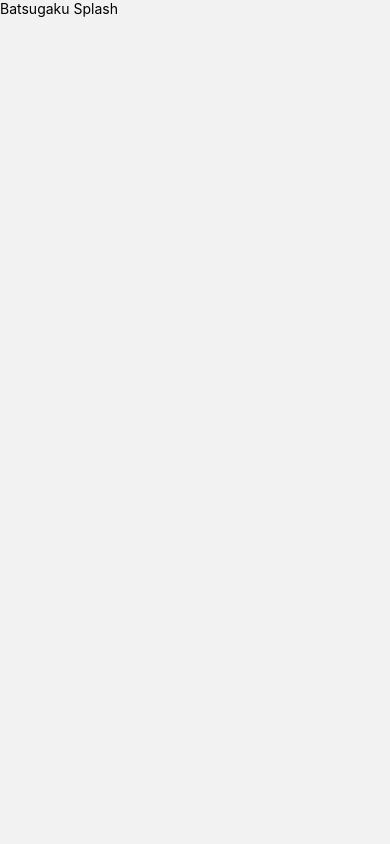
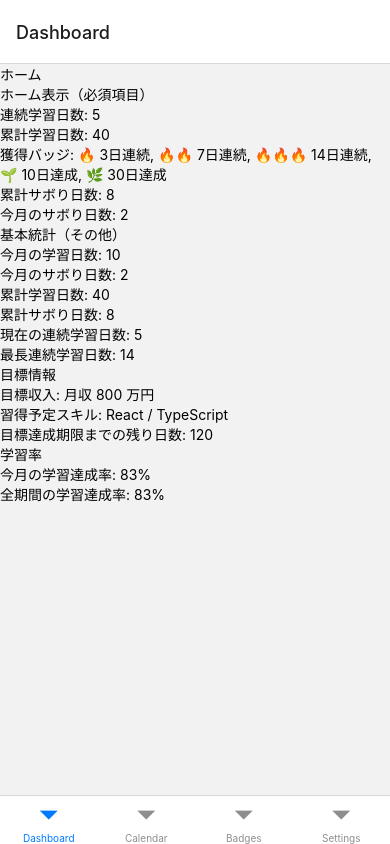
Before and after one commit to jime0083/BatsuGaku, a React Native app in the folder batsugaku/: screen /Dashboard in a window 390 px wide. Before the commit this address had no page. Built offline with nearby package versions, Linux system fonts and the light colour scheme.

Commit message:
Home画面表示されない問題修正

```diff
--- a/batsugaku/src/App.tsx
+++ b/batsugaku/src/App.tsx
@@ -20,8 +20,11 @@ const App: React.FC = () => {
   // - 未ログイン: Splash -> Login
   // - ログイン済 & 目標未設定: GoalSetup
   // - ログイン済 & 目標設定済: MainTabs
-  const isSignedIn = false;
-  const hasGoal = false;
+  // 現時点では認証/目標設定の永続化が未実装のため、
+  // 起動直後に必ずホーム（MainTabs）へ遷移させて表示確認できるようにする。
+  // 本実装時は Firebase の状態に応じて分岐を戻す。
+  const isSignedIn = true;
+  const hasGoal = true;
 
   const initialRouteName: keyof RootStackParamList = !isSignedIn
     ? 'Splash'
```
Also changed, not shown: 1 other file (tests, documents, lock files or other folders).
